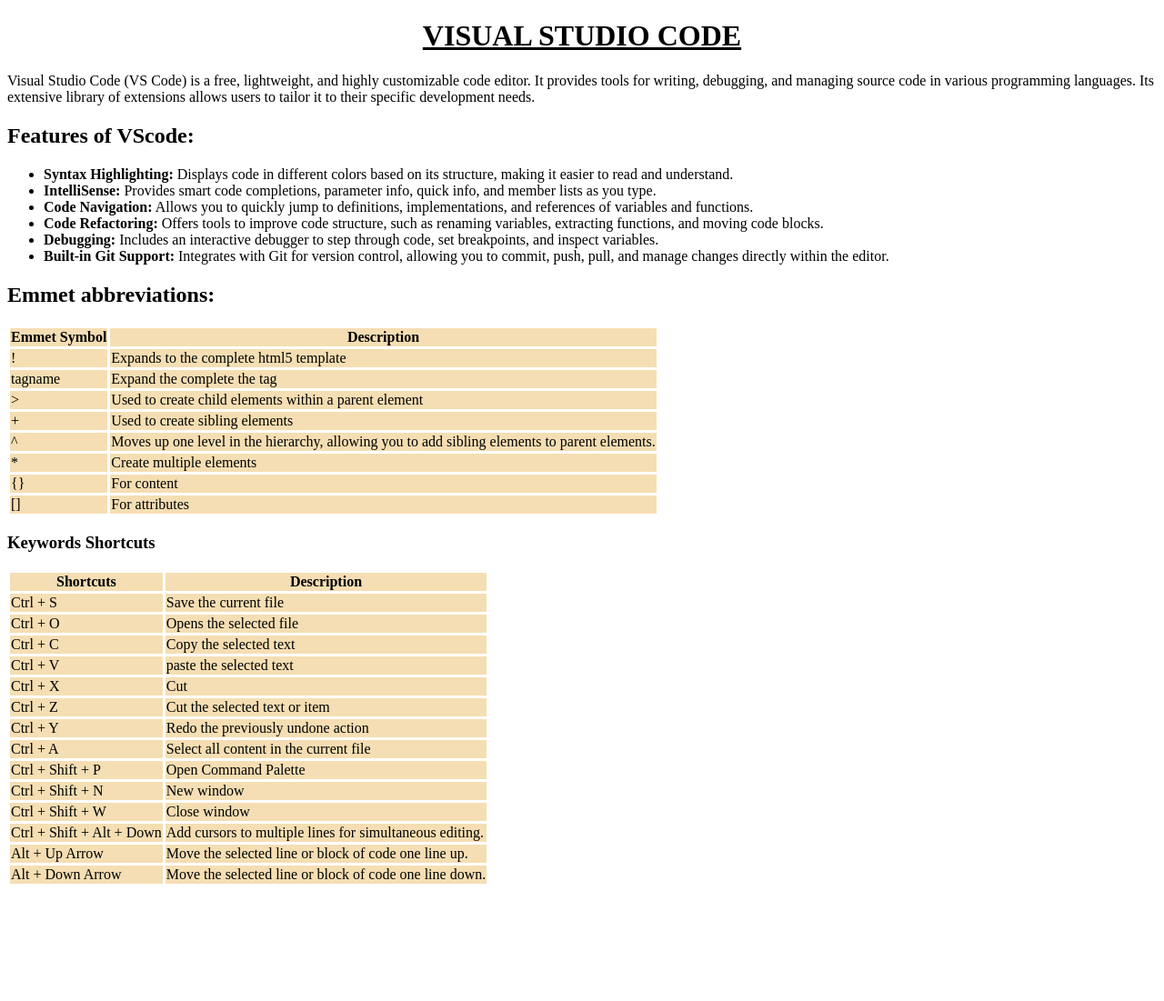
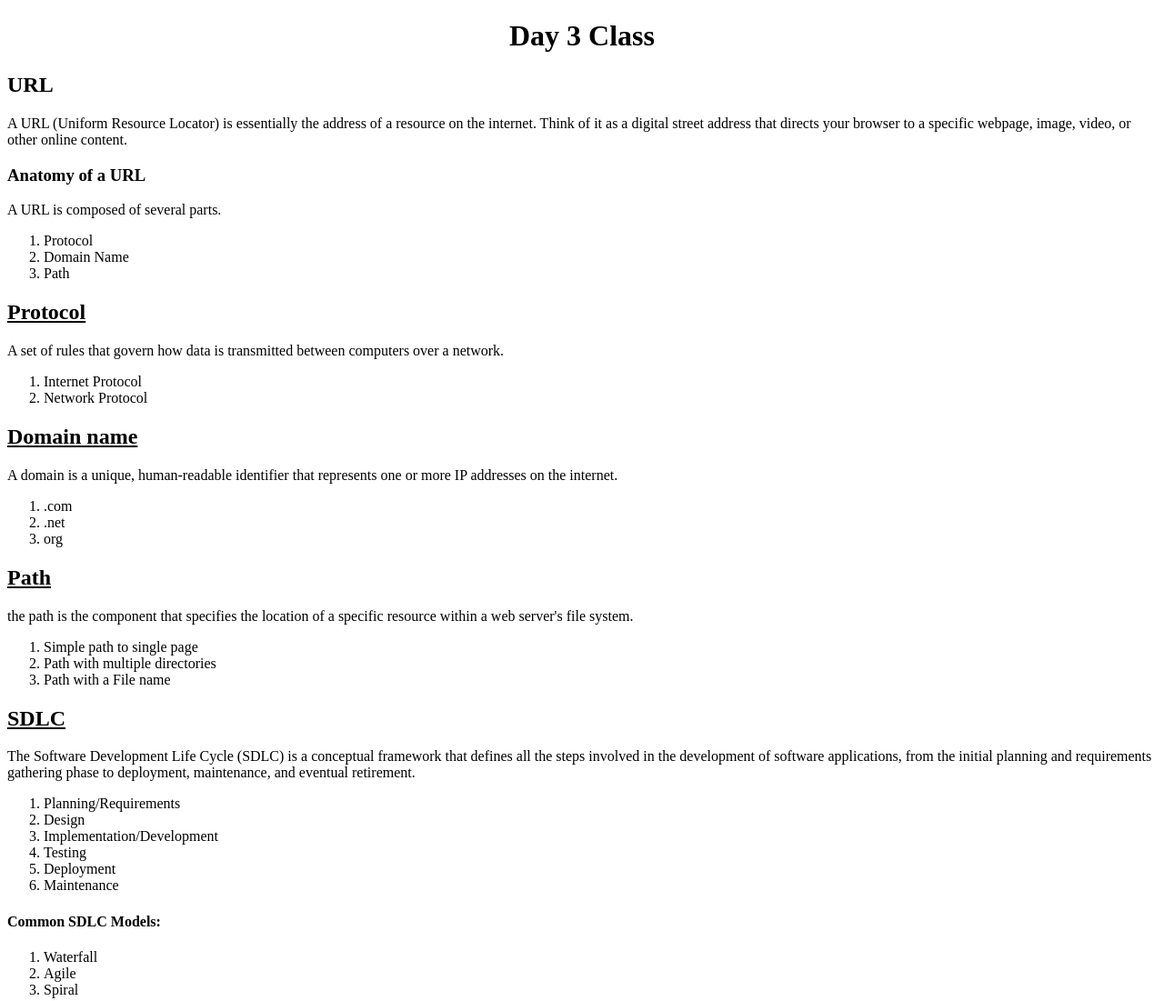
Before and after one commit to pavanvikas36/pavan-nayak, a plain HTML site: page index.html in a window 1280 px wide. Shown: the whole page at 91% size. Before the commit the page ends 983 px from the top, so only its background shows below. Drawn offline with Linux system fonts and the light colour scheme.

Commit message:
Add files via upload

```diff
--- a/index.html
+++ b/index.html
@@ -1,125 +1,62 @@
 <!DOCTYPE html>
-<html lang="en">
+<html>
 <head>
-    <meta charset="UTF-8">
-    <meta name="viewport" content="width=device-width, initial-scale=1.0">
-    <title> Pavan Vikas VScode</title>
-</head>
+<title>Day 3 Class</title></head>
 <body>
-    <h1><u><center>VISUAL STUDIO CODE</center></u></h1>
-    <P>Visual Studio Code (VS Code) is a free, lightweight, and highly customizable code editor. It provides tools for writing, debugging, and managing source code in various programming languages. Its extensive library of extensions allows users to tailor it to their specific development needs.</P>
-    <h2>Features of VScode:</h2>
-    <ul>
-        <li><b>Syntax Highlighting:</b> Displays code in different colors based on its structure, making it easier to read and understand.</li>
-        <li><b>IntelliSense:</b> Provides smart code completions, parameter info, quick info, and member lists as you type.</li>
-        <li><b>Code Navigation:</b> Allows you to quickly jump to definitions, implementations, and references of variables and functions.</li>
-        <li><b>Code Refactoring:</b> Offers tools to improve code structure, such as renaming variables, extracting functions, and moving code blocks.</li>
-        <li><b>Debugging:</b> Includes an interactive debugger to step through code, set breakpoints, and inspect variables.</li>
-        <li><b>Built-in Git Support:</b> Integrates with Git for version control, allowing you to commit, push, pull, and manage changes directly within the editor.</li>
-    </ul>
+<h1><center>Day 3 Class</center></h1>
+<h2>URL</h2>
+<p>A URL (Uniform Resource Locator) is essentially the address of a resource on the internet.
+Think of it as a digital street address that directs your browser to a specific
+webpage, image, video, or other online content.</p>
 
-    <h2>Emmet abbreviations:</h2>
-    <table cellspacing = 3>
-        <tr>
-            <th bgcolor = "#F5DEB3">Emmet Symbol</th>
-            <th bgcolor = "#F5DEB3">Description</th>
-        </tr>
-        <tr>
-            <td bgcolor = "#F5DEB3">!</td>
-            <td bgcolor = "#F5DEB3">Expands to the complete html5 template</td>
-        </tr>
-        <tr>
-            <td bgcolor = "#F5DEB3">tagname</td>
-            <td bgcolor = "#F5DEB3">Expand the complete the tag</td>
-        </tr>
-        <tr>
-            <td bgcolor = "#F5DEB3">></td>
-            <td bgcolor = "#F5DEB3">Used to create child elements within a parent element</td>
-        </tr>
-        <tr>
-            <td bgcolor = "#F5DEB3">+</td>
-            <td bgcolor = "#F5DEB3">Used to create sibling elements</td>
-        </tr>
-        <tr>
-            <td bgcolor = "#F5DEB3">^</td>
-            <td bgcolor = "#F5DEB3">Moves up one level in the hierarchy, allowing you to add sibling elements to parent elements.</td>
-        </tr>
-        <tr>
-            <td bgcolor = "#F5DEB3">*</td>
-            <td bgcolor = "#F5DEB3">Create multiple elements</td>
-        </tr>
-        <tr>
-            <td bgcolor = "#F5DEB3">{}</td>
-            <td bgcolor = "#F5DEB3">For content</td>
-        </tr>
-        <tr>
-            <td bgcolor = "#F5DEB3">[]</td>
-            <td bgcolor = "#F5DEB3">For attributes</td>
-        </tr>
-    </table>
+<h3>Anatomy of a URL</h3>
+<p>A URL is composed of several parts.</p>
+<ol>
+<li>Protocol</li>
+<li>Domain Name</li>
+<li>Path</li>
+</ol>
 
-    <h3>Keywords Shortcuts</h3>
-    <table cellspacing = 3>
-        <tr>
-            <th bgcolor = "#F5DEB3">Shortcuts</th>
-            <th bgcolor = "#F5DEB3">Description</th>
-        </tr>
-        <tr>
-            <td bgcolor = "#F5DEB3">Ctrl + S</td>
-            <td bgcolor = "#F5DEB3">Save the current file</td>
-        </tr>
-        <tr>
-            <td bgcolor = "#F5DEB3">Ctrl + O</td>
-            <td bgcolor = "#F5DEB3">Opens the selected file</td>
-        </tr>
-        <tr>
-            <td bgcolor = "#F5DEB3">Ctrl + C</td>
-            <td bgcolor = "#F5DEB3">Copy the selected text</td>
-        </tr>
-        <tr>
-            <td bgcolor = "#F5DEB3">Ctrl + V</td>
-            <td bgcolor = "#F5DEB3">paste the selected text</td>
-        </tr>
-        <tr>
-            <td bgcolor = "#F5DEB3">Ctrl + X</td>
-            <td bgcolor = "#F5DEB3">Cut</td>
-        </tr>
-        <tr>
-            <td bgcolor = "#F5DEB3">Ctrl + Z</td>
-            <td bgcolor = "#F5DEB3">Cut the selected text or item</td>
-        </tr>
-        <tr>
-            <td bgcolor = "#F5DEB3">Ctrl + Y</td>
-            <td bgcolor = "#F5DEB3">Redo the previously undone action</td>
-        </tr>
-        <tr>
-            <td bgcolor = "#F5DEB3">Ctrl + A</td>
-            <td bgcolor = "#F5DEB3">Select all content in the current file</td>
-        </tr>
-        <tr>
-            <td bgcolor = "#F5DEB3">Ctrl + Shift + P</td>
-            <td bgcolor = "#F5DEB3">Open Command Palette</td>
-        </tr>
-        <tr>
-            <td bgcolor = "#F5DEB3">Ctrl + Shift + N</td>
-            <td bgcolor = "#F5DEB3">New window</td>
-        </tr>
-        <tr>
-            <td bgcolor = "#F5DEB3">Ctrl + Shift + W</td>
-            <td bgcolor = "#F5DEB3">Close window</td>
-        </tr>
-        <tr>
-            <td bgcolor = "#F5DEB3">Ctrl + Shift + Alt + Down</td>
-            <td bgcolor = "#F5DEB3">Add cursors to multiple lines for simultaneous editing.</td>
-        </tr>
-        <tr>
-            <td bgcolor = "#F5DEB3">Alt + Up Arrow</td>
-            <td bgcolor = "#F5DEB3">Move the selected line or block of code one line up.</td>
-        </tr>
-        <tr>
-            <td bgcolor = "#F5DEB3">Alt + Down Arrow</td>
-            <td bgcolor = "#F5DEB3">Move the selected line or block of code one line down.</td>
-        </tr>
-    </table>
+<h2><u>Protocol</u></h2>
+<p>A set of rules that govern how data is transmitted between computers over a network.</p>
+<ol>
+<li>Internet Protocol</li>
+<li>Network Protocol</li>
+</ol>
+
+<h2><u>Domain name</u></h2>
+<p>A domain is a unique, human-readable identifier that represents one or more IP addresses on the internet.</p>
+<ol>
+<li>.com</li>
+<li>.net</>
+<li>org</li>
+</ol>
+
+<h2><u>Path</u></h2>
+<p>the path is the component that specifies the location of a specific resource within a web server's file system.</p>
+<ol>
+<li>Simple path to single page</li>
+<li>Path with multiple directories</li>
+<li>Path with a File name</li>
+</ol>
+
+<h2><u>SDLC</u></h2>
+<p>The Software Development Life Cycle (SDLC) is a conceptual framework that defines all the steps involved in the development of software applications, from the initial planning and requirements gathering phase to deployment, maintenance, and eventual retirement.
+</p>
+<ol>
+<li>Planning/Requirements</li>
+<li>Design</li>
+<li>Implementation/Development</li>
+<li>Testing</li>
+<li>Deployment</li>
+<li>Maintenance</li>
+</ol>
+
+<h4>Common SDLC Models:</h4>
+<ol>
+<li>Waterfall</li>
+<li>Agile</li>
+<li>Spiral</li>
+</ol>
 </body>
 </html>
```
